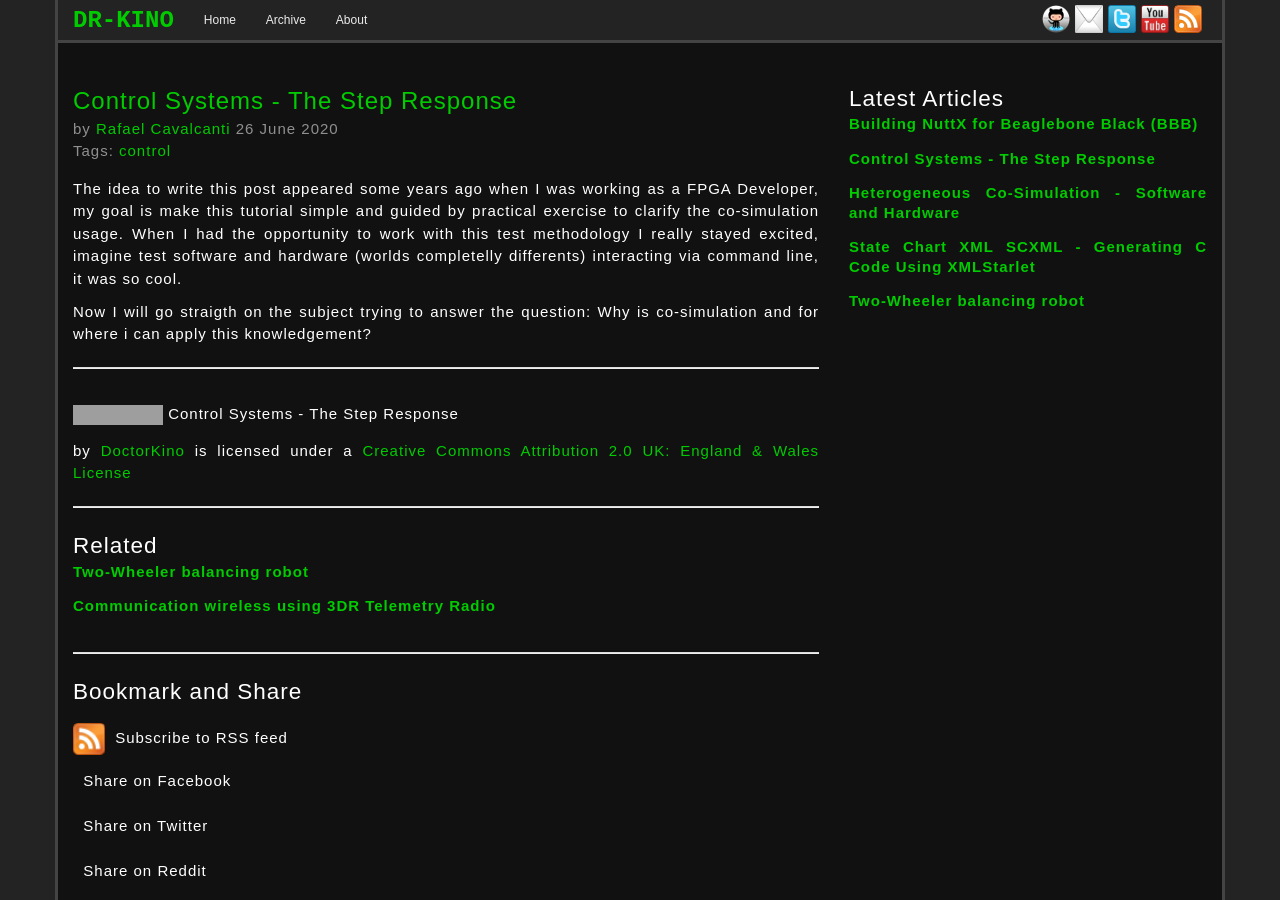
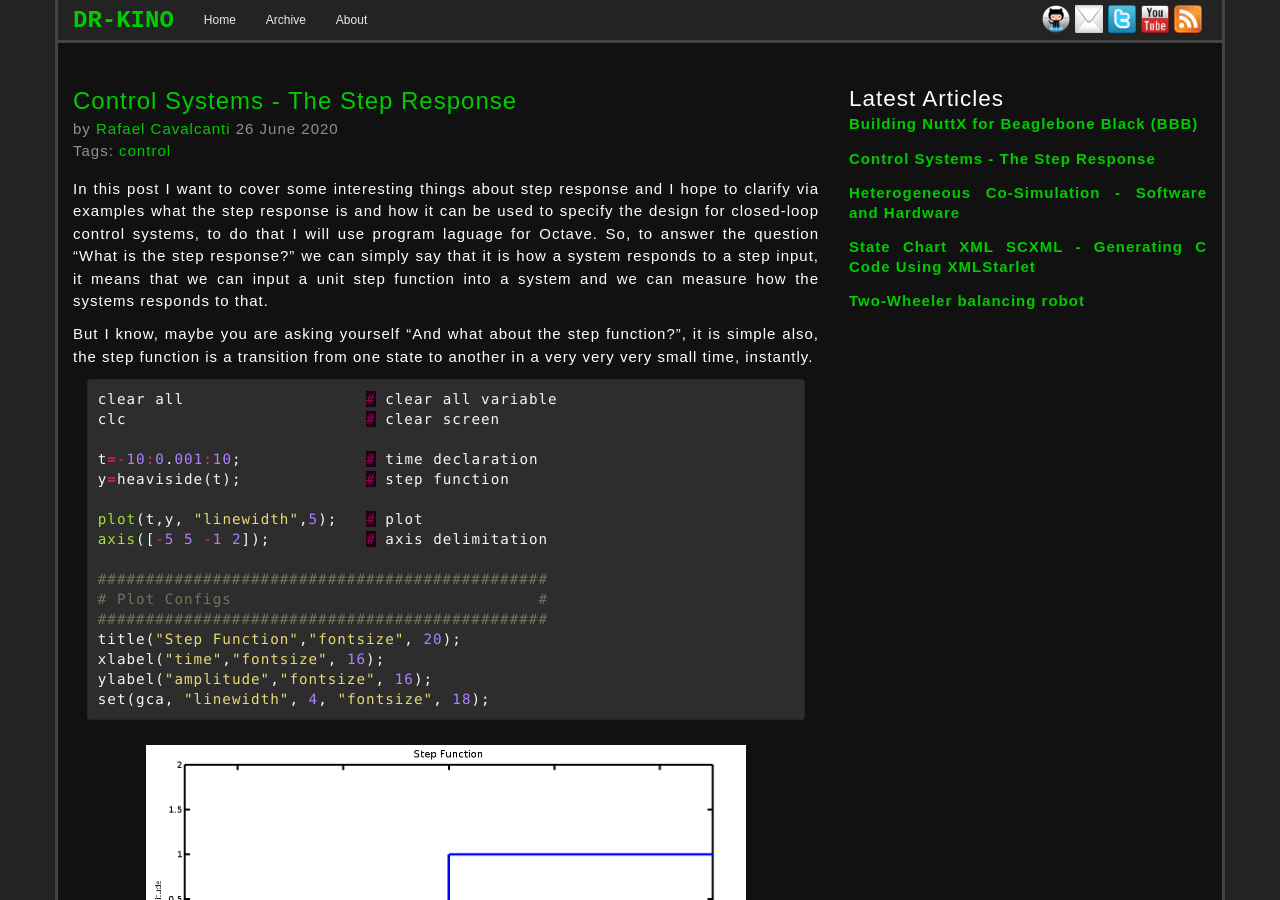
Before and after one commit to dr-kino/dr-kino.github.io, a Jekyll site: the page built from _posts/2020-06-26-control-systems-the-step-response.markdown, in a window 1280 px wide and 900 px high. Built offline with Jekyll 4.4.1, drawn with Linux system fonts in a browser that asks for light colours; nearby versions of some CDN libraries; comment, search, counter and statistics services are not loaded; grey boxes are pictures that could not be loaded.

Commit message:
Post regarding the step response

````diff
--- a/_posts/2020-06-26-control-systems-the-step-response.markdown
+++ b/_posts/2020-06-26-control-systems-the-step-response.markdown
@@ -9,6 +9,28 @@ author:
 licence: cc_attrib
 ---
 
-The idea to write this post appeared some years ago when I was working as a FPGA Developer, my goal is make this tutorial simple and guided by practical exercise to clarify the co-simulation usage. When I had the opportunity to work with this test methodology I really stayed excited, imagine test software and hardware (worlds completelly differents) interacting via command line, it was so cool.
+In this post I want to cover some interesting things about step response and I hope to clarify via examples what the step response is and how it can be used to specify the design for closed-loop control systems, to do that I will use program laguage for Octave. So, to answer the question "What is the step response?" we can simply say that it is how a system responds to a step input, it means that we can input a unit step function into a system and we can measure how the systems responds to that.
 
-Now I will go straigth on the subject trying to answer the question: Why is co-simulation and for where i can apply this knowledgement?
+But I know, maybe you are asking yourself "And what about the step function?", it is simple also, the step function is a transition from one state to another in a very very very small time, instantly.
+
+```c
+clear all                   # clear all variable
+clc                         # clear screen
+
+t=-10:0.001:10;             # time declaration
+y=heaviside(t);             # step function
+
+plot(t,y, "linewidth",5);   # plot
+axis([-5 5 -1 2]);          # axis delimitation
+
+###############################################
+# Plot Configs                                #
+###############################################
+title("Step Function","fontsize", 20);
+xlabel("time","fontsize", 16);
+ylabel("amplitude","fontsize", 16);
+set(gca, "linewidth", 4, "fontsize", 18);
+```
+<div style="text-align:center"><img src="/images/posts/00015-A.png" width="600" height="400" /></div>
+
+### The Step Response
````
Also changed, not shown: images/posts/00015-A.png (added).
